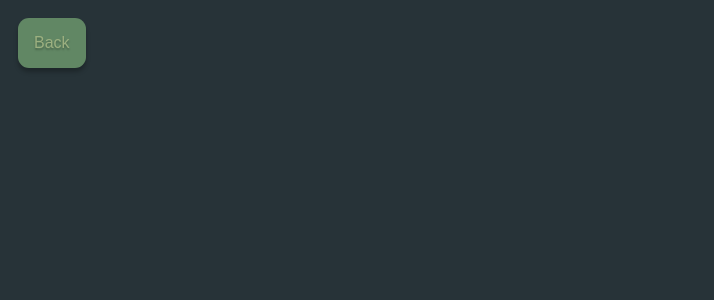
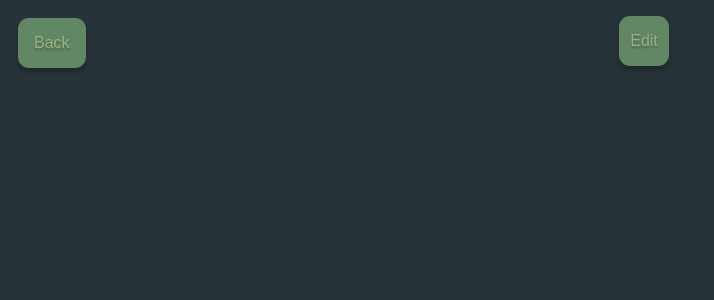
Before and after one commit to siggiboy09/ligretto-scoreboard, a React (Vite) app: page /game in a window 1280 px wide. Shown: the top 300 px of the page, without its empty margins (0-714 px from the left). Built offline with nearby package versions, Linux system fonts and the light colour scheme.

Commit message:
added edit button to game name

```diff
--- a/src/Components/player-card/player-card.css
+++ b/src/Components/player-card/player-card.css
@@ -33,6 +33,7 @@
     width: 47%;
     height: 62px;
 
+    font-size: 45px;
     position: absolute;
     left: 7px;
     bottom: 7px;
@@ -45,6 +46,7 @@
     width: 47%;
     height: 62px;
 
+    font-size: 45px;
     position: absolute;
     right: 7px;
     bottom: 7px;
--- a/src/Pages/game.tsx
+++ b/src/Pages/game.tsx
@@ -114,10 +114,36 @@ export default function Game() {
         });
     };
 
+    const editGameName = () => {
+        const newName = prompt("Enter the new game name:", game.name);
+        if (newName === null) {
+            return;
+        }
+
+        const trimmedName = newName.trim();
+        if (trimmedName === "") {
+            alert("Game name cannot be empty.");
+            return;
+        }
+
+        setGame((prevGame) => {
+            const updatedGame: Game = {
+                ...prevGame,
+                name: trimmedName,
+            };
+
+            LocalStorage.saveGame(updatedGame);
+            return updatedGame;
+        });
+    };
+
     return (
         <main>
             <button className="back-button" onClick={() => navigate("/")}>Back</button>
-            <h1>{game.name}</h1>
+            <div className="game-title-row">
+                <h1 className="game-title">{game.name}</h1>
+                <button className="game-edit-button" onClick={editGameName}>Edit</button>
+            </div>
             {game.players.map((player) => (
                 <PlayerCard
                     key={player.id}
--- a/src/Pages/new-game.tsx
+++ /dev/null
@@ -1,7 +0,0 @@
-export default function NewGame() {
-    return (
-        <div>
-            New Game Page
-        </div>
-    );
-}
--- a/src/index.css
+++ b/src/index.css
@@ -49,6 +49,26 @@ button {
     left: 10px;
 }
 
+.game-title-row {
+    display: flex;
+    align-items: center;
+    justify-content: center;
+    gap: 0.5rem;
+    margin: 1rem 0 1.5rem;
+}
+
+.game-title {
+    margin: 0;
+}
+
+.game-edit-button {
+    margin: 0;
+    padding: 0;
+
+    width: 50px;
+    height: 50px;
+}
+
 .card {
     margin: auto;
     margin-top: 15px;
--- a/src/main.tsx
+++ b/src/main.tsx
@@ -4,7 +4,6 @@ import { BrowserRouter, Routes, Route } from 'react-router-dom';
 
 import GameList from './pages/game-list';
 import Game from './pages/game';
-import NewGame from './pages/new-game';
 
 import './index.css';
 
@@ -14,7 +13,6 @@ createRoot(document.getElementById('root')!).render(
             <Routes>
                 <Route path="/" element={<GameList />}/>
                 <Route path="/game" element={<Game />}/>
-                <Route path="/new-game" element={<NewGame />}/>
             </Routes>
         </BrowserRouter>
     </StrictMode>
```
